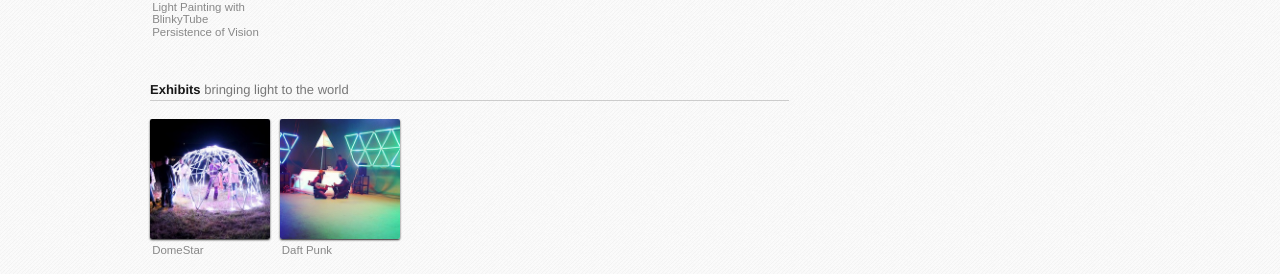
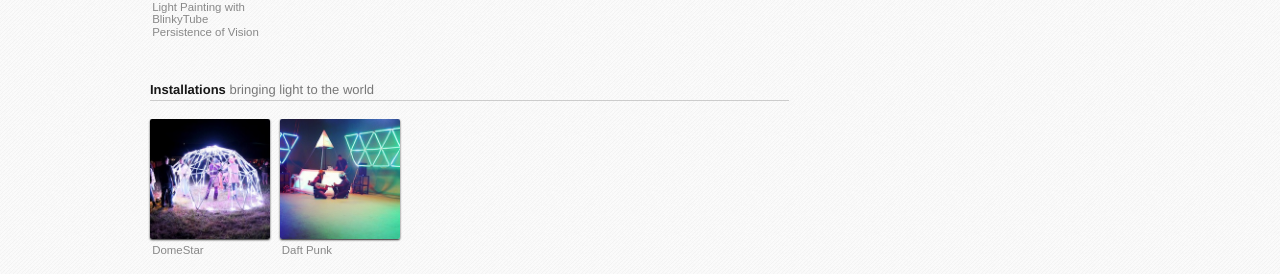
Before and after one commit to jravetch/blinkinlabs.github.io, a Jekyll site: the page built from index.html, in a window 1280 px wide. Shown: the part 703-977 px from the top of the page. Built offline with Jekyll 4.4.1, drawn with Linux system fonts in a browser that asks for light colours; Markdown is read by kramdown in place of the engine named in the settings; the list of posts is cut into pages by our own code.

Commit message:
"Exhibits" => "Installations"

```diff
--- a/index.html
+++ b/index.html
@@ -70,13 +70,13 @@ title: Main
 		</ul>
 
 		<div class="foundation-header">
-			<h2 class="correctme">Exhibits
+			<h2 class="correctme">Installations
         <span class="subheader">bringing light to the world</span>
       </h2>
     </div>
     <ul class="block-grid five-up  project_preview">
       {% for project in site.posts %}
-        {% if project.category contains 'exhibit' %}
+        {% if project.category contains 'installation' %}
           <li class="{{project.type}} ">
             <a href="{{ project.url | replace:'index.html','' }}">
 
--- a/exhibits/_posts/2012-11-12-daftpunk.textile
+++ b/installations/_posts/2012-11-12-daftpunk.textile
@@ -1,7 +1,7 @@
 ---
 layout: project
 permalink: /daftpunk/index.html
-category: exhibit
+category: installation
 type: "Interactive Lighting Project"
 img: daftpunk
 title: Daft Punk
--- a/exhibits/_posts/2012-11-12-domestar.textile
+++ b/installations/_posts/2012-11-12-domestar.textile
@@ -1,7 +1,7 @@
 ---
 layout: project
 permalink: /domestar/index.html
-category: exhibit
+category: installation
 type: "Interactive Lighting Project"
 img: domestar
 title: DomeStar
```
